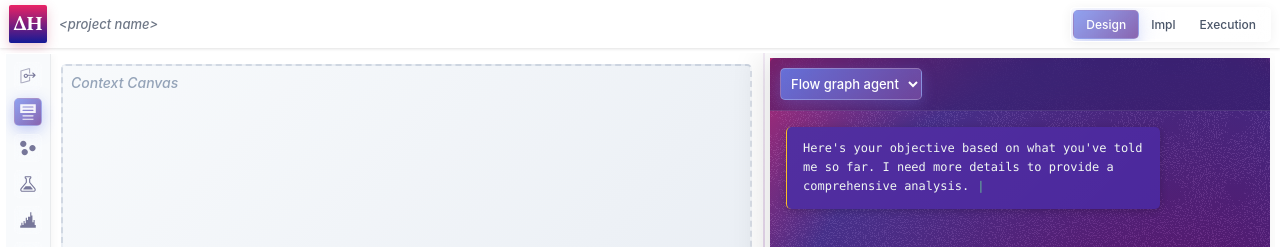
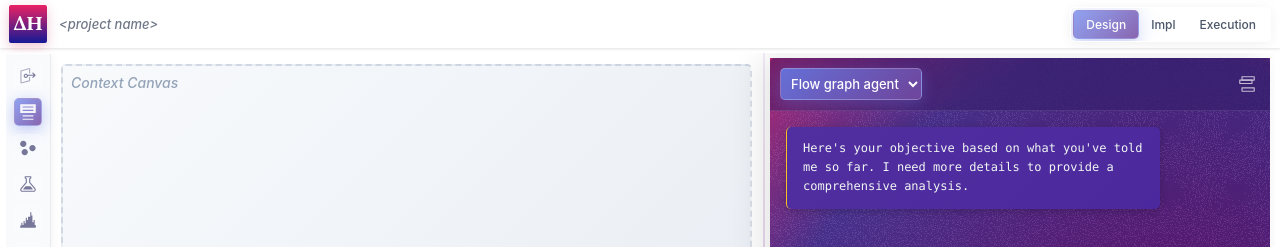
Before and after one commit to ovjectibity/enthalpy, a React (Create React App) app in the folder client/: page / in a window 1280 px wide. Shown: the top 247 px of the page. Built offline with nearby package versions, Linux system fonts and the light colour scheme; a web font is replaced by a local one.

Commit message:
thread history init

```diff
--- a/client/src/App.css
+++ b/client/src/App.css
@@ -723,6 +723,172 @@ body {
 .feedback-trigger img {
     flex-shrink: 0;
     opacity: 0.7;
+}
+
+/* Chat Header */
+.chat-header {
+    display: flex;
+    align-items: center;
+    justify-content: space-between;
+    padding: 12px 16px;
+    background: rgba(42, 21, 90, 0.6);
+    backdrop-filter: blur(25px);
+    -webkit-backdrop-filter: blur(25px);
+    border-bottom: 1px solid rgba(255, 255, 255, 0.15);
+}
+
+.thread-history-button {
+    display: flex;
+    align-items: center;
+    justify-content: center;
+    background: transparent;
+    border: none;
+    color: #e2e8f0;
+    cursor: pointer;
+    padding: 5px;
+    border-radius: 5px;
+    transition: all 0.2s ease;
+    opacity: 0.7;
+}
+
+.thread-history-button:hover {
+    background: rgba(255, 255, 255, 0.1);
+    opacity: 1;
+}
+
+.thread-history-button:active {
+    background: rgba(255, 255, 255, 0.2);
+    transform: scale(0.95);
+}
+
+.thread-history-button img {
+    filter: brightness(0) invert(1);
+}
+
+/* Thread History Menu */
+.thread-history-overlay {
+    position: fixed;
+    top: 0;
+    left: 0;
+    right: 0;
+    bottom: 0;
+    z-index: 1000;
+    pointer-events: none;
+}
+
+.thread-history-menu {
+    position: absolute;
+    top: 60px;
+    right: 16px;
+    width: 320px;
+    max-height: 400px;
+    background: rgba(42, 21, 90, 0.95);
+    backdrop-filter: blur(25px);
+    -webkit-backdrop-filter: blur(25px);
+    border: 1px solid rgba(255, 255, 255, 0.15);
+    border-radius: 8px;
+    box-shadow: 0 8px 32px rgba(0, 0, 0, 0.3);
+    overflow: hidden;
+    pointer-events: all;
+    animation: fadeInSlide 0.2s ease-out;
+}
+
+@keyframes fadeInSlide {
+    from {
+        opacity: 0;
+        transform: translateY(-10px);
+    }
+    to {
+        opacity: 1;
+        transform: translateY(0);
+    }
+}
+
+.thread-history-header {
+    padding: 10px;
+    border-bottom: 1px solid rgba(255, 255, 255, 0.1);
+}
+
+.thread-history-header h3 {
+    margin: 0;
+    color: #e2e8f0;
+    font-size: 13px;
+    font-weight: 600;
+}
+
+.thread-history-list {
+    max-height: 300px;
+    overflow-y: auto;
+}
+
+.thread-history-item {
+    padding: 10px 12px;
+    cursor: pointer;
+    border-bottom: 1px solid rgba(255, 255, 255, 0.05);
+    transition: background-color 0.15s ease;
+}
+
+.thread-history-item:hover {
+    background: rgba(255, 255, 255, 0.05);
+}
+
+.thread-history-item:last-child {
+    border-bottom: none;
+}
+
+.thread-title {
+    color: #e2e8f0;
+    font-size: 12px;
+    font-weight: 500;
+    margin-bottom: 4px;
+    white-space: nowrap;
+    overflow: hidden;
+    text-overflow: ellipsis;
+}
+
+.thread-meta {
+    display: flex;
+    justify-content: space-between;
+    align-items: center;
+    font-size: 11px;
+    color: rgba(160, 174, 192, 0.7);
+}
+
+.thread-timestamp {
+    color: rgba(160, 174, 192, 0.7);
+}
+
+.thread-message-count {
+    color: rgba(160, 174, 192, 0.5);
+}
+
+.thread-history-empty {
+    padding: 32px 16px;
+    text-align: center;
+}
+
+.thread-history-empty p {
+    margin: 0;
+    color: rgba(160, 174, 192, 0.5);
+    font-size: 12px;
+}
+
+/* Thread History Scrollbar */
+.thread-history-list::-webkit-scrollbar {
+    width: 4px;
+}
+
+.thread-history-list::-webkit-scrollbar-track {
+    background: transparent;
+}
+
+.thread-history-list::-webkit-scrollbar-thumb {
+    background: rgba(255, 255, 255, 0.2);
+    border-radius: 2px;
+}
+
+.thread-history-list::-webkit-scrollbar-thumb:hover {
+    background: rgba(255, 255, 255, 0.3);
 }
 
 .hypothesis-actions {
--- a/client/src/App.tsx
+++ b/client/src/App.tsx
@@ -1,6 +1,6 @@
 import React, { useState } from "react";
 import "./App.css";
-import { HypothesesView, Terminal } from "./components";
+import { HypothesesView, Terminal, TerminalMessage, Agent } from "./components";
 import ContextIcon from "./assets/context-icon.svg";
 import HypothesesIcon from "./assets/hypotheses-icon.svg";
 import JourneyMapsIcon from "./assets/journey-maps-icon.svg";
@@ -9,29 +9,39 @@ import ObjectivesIcon from "./assets/objectives-icon.svg";
 import SettingsIcon from "./assets/settings-icon.svg";
 import ExperimentsIcon from "./assets/experiments-icon.svg";
 
-interface Message {
-  id: number;
-  owner: "user" | "agent";
-  text: string;
-  isFinished: boolean;
-}
-
-interface Agent {
-  state: "running" | "ready-for-input";
-}
-
 const App: React.FC = () => {
   const [activeTab, setActiveTab] = useState("Design");
 
   const [selectedAgent, setSelectedAgent] = useState("Flow graph agent");
   const [activeContext, setActiveContext] = useState("Context");
   const [agent, setAgent] = useState<Agent>({ state: "ready-for-input" });
-  const [messages, setMessages] = useState<Message[]>([
+  const [threadHistory] = useState([
+    {
+      id: "thread-1",
+      title: "Onboarding Flow Analysis",
+      timestamp: new Date(Date.now() - 2 * 60 * 60 * 1000).toISOString(),
+      messageCount: 12,
+    },
+    {
+      id: "thread-2",
+      title: "Payment Process Optimization",
+      timestamp: new Date(Date.now() - 5 * 60 * 60 * 1000).toISOString(),
+      messageCount: 8,
+    },
+    {
+      id: "thread-3",
+      title: "Mobile UX Enhancement Discussion",
+      timestamp: new Date(Date.now() - 24 * 60 * 60 * 1000).toISOString(),
+      messageCount: 15,
+    },
+  ]);
+  const [messages, setMessages] = useState<TerminalMessage[]>([
     {
       id: 1,
       owner: "agent",
       text: "Here's your objective based on what you've told me so far. I need more details to provide a comprehensive analysis.",
       isFinished: false,
+      messageType: "thinking",
     },
   ]);
   const [chatWidth, setChatWidth] = useState(500);
@@ -155,18 +165,25 @@ const App: React.FC = () => {
             onAgentChange={setSelectedAgent}
             messages={messages}
             agent={agent}
+            threadHistory={threadHistory}
+            onSelectThread={(threadId: string) => {
+              console.log("Selected thread:", threadId);
+              // Here you would load the selected thread's messages
+            }}
             onSendMessage={(message: string) => {
-              const newUserMessage = {
+              const newUserMessage: TerminalMessage = {
                 id: Date.now(),
                 owner: "user" as const,
                 text: message,
                 isFinished: true,
+                messageType: "static",
               };
-              const newAgentMessage = {
+              const newAgentMessage: TerminalMessage = {
                 id: Date.now() + 1,
                 owner: "agent" as const,
                 text: "Processing your request...",
                 isFinished: false,
+                messageType: "static",
               };
               setMessages([...messages, newUserMessage, newAgentMessage]);
               setAgent({ state: "running" });
--- a/client/src/components/Terminal.tsx
+++ b/client/src/components/Terminal.tsx
@@ -1,17 +1,27 @@
-import React, { useEffect, useRef } from "react";
+import React, { useEffect, useRef, useState } from "react";
 import sendIcon from "../assets/send-icon.svg";
 import stopIcon from "../assets/stop-icon.svg";
 import attachmentIcon from "../assets/attachment-icon.svg";
+import threadHistoryIcon from "../assets/thread-history-icon.svg";
+import ThreadHistoryMenu from "./ThreadHistoryMenu";
 
-interface Message {
+export interface Message {
   id: number;
   owner: "user" | "agent";
   text: string;
   isFinished: boolean;
+  messageType: "static" | "thinking" | "tool_use" | "enth-actions";
 }
 
-interface Agent {
+export interface Agent {
   state: "running" | "ready-for-input";
+}
+
+interface ThreadHistoryItem {
+  id: string;
+  title: string;
+  timestamp: string;
+  messageCount: number;
 }
 
 interface TerminalProps {
@@ -21,6 +31,8 @@ interface TerminalProps {
   onSendMessage: (message: string) => void;
   agent: Agent;
   onStopAgent: () => void;
+  threadHistory?: ThreadHistoryItem[];
+  onSelectThread?: (threadId: string) => void;
 }
 
 const Terminal: React.FC<TerminalProps> = ({
@@ -30,8 +42,12 @@ const Terminal: React.FC<TerminalProps> = ({
   onSendMessage,
   agent,
   onStopAgent,
+  threadHistory = [],
+  onSelectThread = () => {},
 }) => {
   const terminalContentRef = useRef<HTMLDivElement>(null);
+  const threadIconRef = useRef<HTMLButtonElement>(null);
+  const [isThreadHistoryOpen, setIsThreadHistoryOpen] = useState(false);
 
   // Auto-scroll to bottom when messages change
   useEffect(() => {
@@ -106,6 +122,20 @@ const Terminal: React.FC<TerminalProps> = ({
           <option>Flow graph agent</option>
           <option>UI agent</option>
         </select>
+        <button
+          ref={threadIconRef}
+          className="thread-history-button"
+          onClick={() => setIsThreadHistoryOpen(!isThreadHistoryOpen)}
+          aria-label="Thread history"
+          title="Thread history"
+        >
+          <img
+            src={threadHistoryIcon}
+            alt="Thread history"
+            width="16"
+            height="16"
+          />
+        </button>
       </div>
       <div
         ref={terminalContentRef}
@@ -114,14 +144,15 @@ const Terminal: React.FC<TerminalProps> = ({
         {messages.map((message) => (
           <div
             key={message.id}
-            className={`message-container ${message.owner}`}
+            className={`message-container ${message.owner} ${message.messageType}`}
           >
             <div
               className={`message ${message.owner} ${message.isFinished ? "finished" : "in-progress"}`}
             >
               <div className="message-text">
                 {message.text}
-                {!message.isFinished && <span className="cursor">|</span>}
+                {/*{!message.isFinished && <span className="cursor">|</span>}*/}
+                {!message.isFinished}
               </div>
             </div>
           </div>
@@ -170,6 +201,13 @@ const Terminal: React.FC<TerminalProps> = ({
           </button>
         </div>
       </div>
+      <ThreadHistoryMenu
+        isOpen={isThreadHistoryOpen}
+        onClose={() => setIsThreadHistoryOpen(false)}
+        onSelectThread={onSelectThread}
+        threads={threadHistory}
+        anchorRef={threadIconRef}
+      />
     </div>
   );
 };
--- /dev/null
+++ b/client/src/components/ThreadHistoryMenu.tsx
@@ -0,0 +1,120 @@
+import React, { useEffect, useRef } from "react";
+
+interface ThreadHistoryItem {
+  id: string;
+  title: string;
+  timestamp: string;
+  messageCount: number;
+}
+
+interface ThreadHistoryMenuProps {
+  isOpen: boolean;
+  onClose: () => void;
+  onSelectThread: (threadId: string) => void;
+  threads: ThreadHistoryItem[];
+  anchorRef: React.RefObject<HTMLElement | null>;
+}
+
+const ThreadHistoryMenu: React.FC<ThreadHistoryMenuProps> = ({
+  isOpen,
+  onClose,
+  onSelectThread,
+  threads,
+  anchorRef,
+}) => {
+  const menuRef = useRef<HTMLDivElement>(null);
+
+  // Handle clicks outside menu to close it
+  useEffect(() => {
+    const handleClickOutside = (event: MouseEvent) => {
+      if (
+        isOpen &&
+        menuRef.current &&
+        !menuRef.current.contains(event.target as Node) &&
+        anchorRef?.current &&
+        !anchorRef?.current.contains(event.target as Node)
+      ) {
+        onClose();
+      }
+    };
+
+    const handleEscapeKey = (event: KeyboardEvent) => {
+      if (event.key === "Escape" && isOpen) {
+        onClose();
+      }
+    };
+
+    if (isOpen) {
+      document.addEventListener("mousedown", handleClickOutside);
+      document.addEventListener("keydown", handleEscapeKey);
+    }
+
+    return () => {
+      document.removeEventListener("mousedown", handleClickOutside);
+      document.removeEventListener("keydown", handleEscapeKey);
+    };
+  }, [isOpen, onClose, anchorRef]);
+
+  const handleThreadClick = (threadId: string) => {
+    onSelectThread(threadId);
+    onClose();
+  };
+
+  const formatTimestamp = (timestamp: string) => {
+    const date = new Date(timestamp);
+    const now = new Date();
+    const diffMs = now.getTime() - date.getTime();
+    const diffDays = Math.floor(diffMs / (1000 * 60 * 60 * 24));
+    const diffHours = Math.floor(diffMs / (1000 * 60 * 60));
+    const diffMinutes = Math.floor(diffMs / (1000 * 60));
+
+    if (diffDays > 0) {
+      return `${diffDays}d ago`;
+    } else if (diffHours > 0) {
+      return `${diffHours}h ago`;
+    } else if (diffMinutes > 0) {
+      return `${diffMinutes}m ago`;
+    } else {
+      return "Just now";
+    }
+  };
+
+  if (!isOpen) return null;
+
+  return (
+    <div className="thread-history-overlay">
+      <div ref={menuRef} className="thread-history-menu">
+        <div className="thread-history-header">
+          <h3>Thread History</h3>
+        </div>
+        <div className="thread-history-list">
+          {threads.length > 0 ? (
+            threads.map((thread) => (
+              <div
+                key={thread.id}
+                className="thread-history-item"
+                onClick={() => handleThreadClick(thread.id)}
+              >
+                <div className="thread-title">{thread.title}</div>
+                <div className="thread-meta">
+                  <span className="thread-timestamp">
+                    {formatTimestamp(thread.timestamp)}
+                  </span>
+                  <span className="thread-message-count">
+                    {thread.messageCount} messages
+                  </span>
+                </div>
+              </div>
+            ))
+          ) : (
+            <div className="thread-history-empty">
+              <p>No thread history available</p>
+            </div>
+          )}
+        </div>
+      </div>
+    </div>
+  );
+};
+
+export default ThreadHistoryMenu;
--- a/client/src/components/index.ts
+++ b/client/src/components/index.ts
@@ -3,3 +3,5 @@ export { default as TableView } from "./TableView";
 export { default as HypothesesView } from "./HypothesesView";
 export { default as HyperlistView } from "./HyperlistView";
 export { default as Terminal } from "./Terminal";
+export { default as ThreadHistoryMenu } from "./ThreadHistoryMenu";
+export type { Message as TerminalMessage, Agent } from "./Terminal";
```
Also changed, not shown: client/src/assets/thread-history-icon.svg (added), 1 other file (tests, documents, lock files or other folders).
